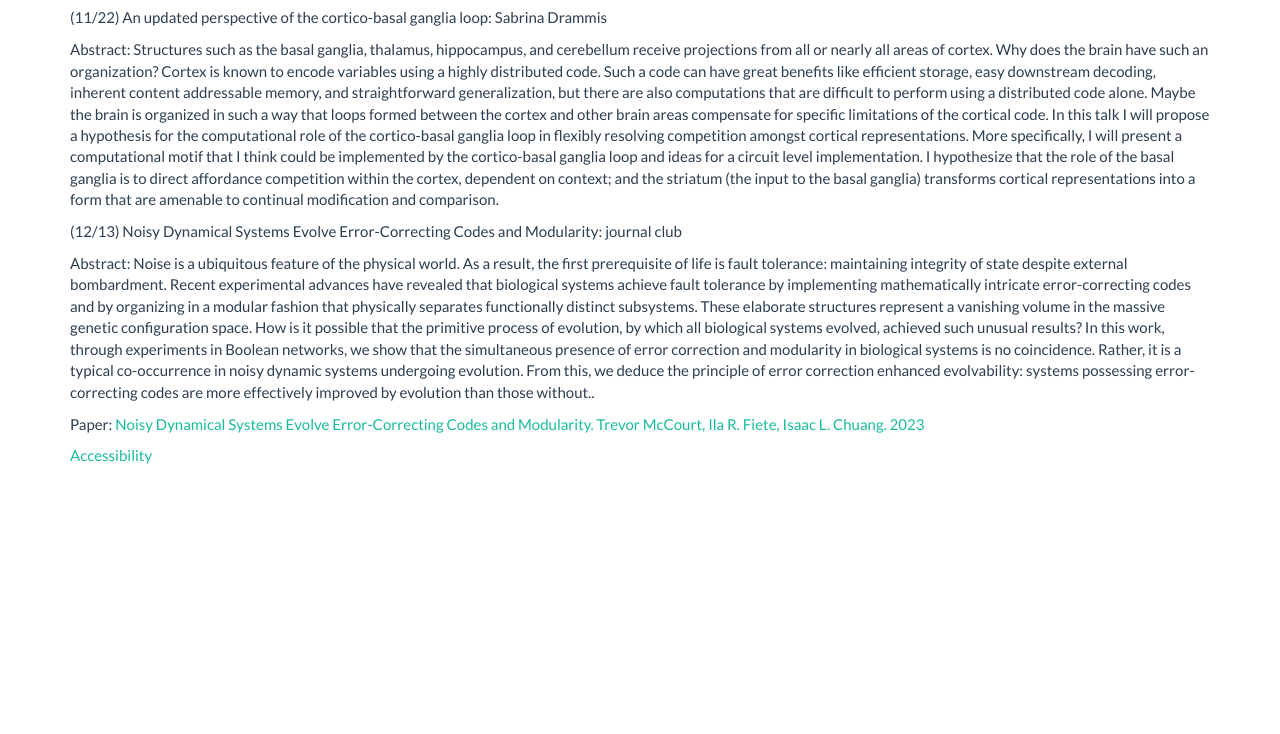
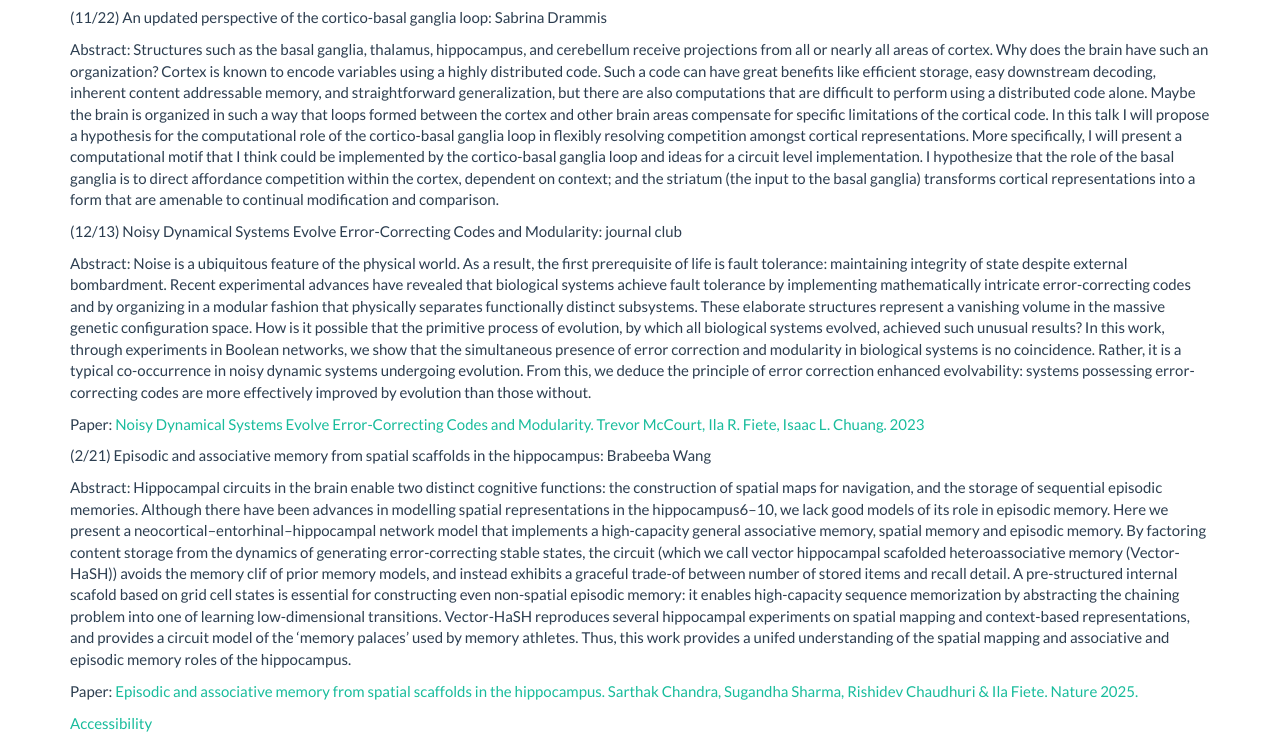
Before and after one commit to brabeeba/TDS-Meeting-2024-Fall, a plain HTML site: page index.html in a window 1280 px wide. Shown: the part 602-1336 px from the top of the page. Before the commit the page ends 1069 px from the top, so only its background shows below. Drawn offline with Linux system fonts and the light colour scheme.

Commit message:
add ila's paper

```diff
--- a/index.html
+++ b/index.html
@@ -2,7 +2,7 @@
 <html lang="en">
 	<head>
     	<meta charset="utf-8">
-    	<title>TDS Meeting, Spring, 2024</title>
+    	<title>TDS Meeting, Fall, 2024-Spring, 2025</title>
     	<meta name="viewport" content="width=device-width, initial-scale=1.0">
     	<meta name="description" content="">
     	<meta name="author" content="">
@@ -20,7 +20,7 @@
 	<body>
 	<div class="container">
 	<div class="row-fluid">
-	  <h3>TDS Meeting, Fall, 2024</h3>
+	  <h3>TDS Meeting, Fall, 2024-Spring, 2025</h3>
    </div>
 	<div class="row-fluid voffset1">
       	<span class="icon-time"></span><strong>Time:</strong> Friday, 1:00–2:30PM
@@ -93,12 +93,34 @@ Structures such as the basal ganglia, thalamus, hippocampus, and cerebellum rece
 <p>(12/13) Noisy Dynamical Systems Evolve
 Error-Correcting Codes and Modularity: journal club</p>
 		<p>Abstract:
-Noise is a ubiquitous feature of the physical world. As a result, the first prerequisite of life is fault tolerance: maintaining integrity of state despite external bombardment. Recent experimental advances have revealed that biological systems achieve fault tolerance by implementing mathematically intricate error-correcting codes and by organizing in a modular fashion that physically separates functionally distinct subsystems. These elaborate structures represent a vanishing volume in the massive genetic configuration space. How is it possible that the primitive process of evolution, by which all biological systems evolved, achieved such unusual results? In this work, through experiments in Boolean networks, we show that the simultaneous presence of error correction and modularity in biological systems is no coincidence. Rather, it is a typical co-occurrence in noisy dynamic systems undergoing evolution. From this, we deduce the principle of error correction enhanced evolvability: systems possessing error-correcting codes are more effectively improved by evolution than those without..</p>
+Noise is a ubiquitous feature of the physical world. As a result, the first prerequisite of life is fault tolerance: maintaining integrity of state despite external bombardment. Recent experimental advances have revealed that biological systems achieve fault tolerance by implementing mathematically intricate error-correcting codes and by organizing in a modular fashion that physically separates functionally distinct subsystems. These elaborate structures represent a vanishing volume in the massive genetic configuration space. How is it possible that the primitive process of evolution, by which all biological systems evolved, achieved such unusual results? In this work, through experiments in Boolean networks, we show that the simultaneous presence of error correction and modularity in biological systems is no coincidence. Rather, it is a typical co-occurrence in noisy dynamic systems undergoing evolution. From this, we deduce the principle of error correction enhanced evolvability: systems possessing error-correcting codes are more effectively improved by evolution than those without.</p>
 <p>
 	Paper: <a href="https://arxiv.org/pdf/2303.14448">Noisy Dynamical Systems Evolve
 Error-Correcting Codes and Modularity. Trevor McCourt, Ila R. Fiete, Isaac L. Chuang. 2023</a>
 </p>
 
+<p>(2/21) Episodic and associative memory from spatial scaffolds in the hippocampus: Brabeeba Wang</p>
+		<p>Abstract:
+Hippocampal circuits in the brain enable two distinct cognitive functions: the
+construction of spatial maps for navigation, and the storage of sequential episodic
+memories. Although there have been advances in modelling spatial representations
+in the hippocampus6–10, we lack good models of its role in episodic memory. Here we
+present a neocortical–entorhinal–hippocampal network model that implements a
+high-capacity general associative memory, spatial memory and episodic memory.
+By factoring content storage from the dynamics of generating error-correcting stable
+states, the circuit (which we call vector hippocampal scafolded heteroassociative
+memory (Vector-HaSH)) avoids the memory clif of prior memory models, and
+instead exhibits a graceful trade-of between number of stored items and recall detail.
+A pre-structured internal scafold based on grid cell states is essential for constructing
+even non-spatial episodic memory: it enables high-capacity sequence memorization
+by abstracting the chaining problem into one of learning low-dimensional transitions.
+Vector-HaSH reproduces several hippocampal experiments on spatial mapping and
+context-based representations, and provides a circuit model of the ‘memory palaces’
+used by memory athletes. Thus, this work provides a unifed understanding of the
+spatial mapping and associative and episodic memory roles of the hippocampus.</p>
+<p>
+	Paper: <a href="https://www.nature.com/articles/s41586-024-08392-y">Episodic and associative memory from spatial scaffolds in the hippocampus. Sarthak Chandra, Sugandha Sharma, Rishidev Chaudhuri & Ila Fiete. Nature 2025.</a>
+</p>
 
 
 
```
